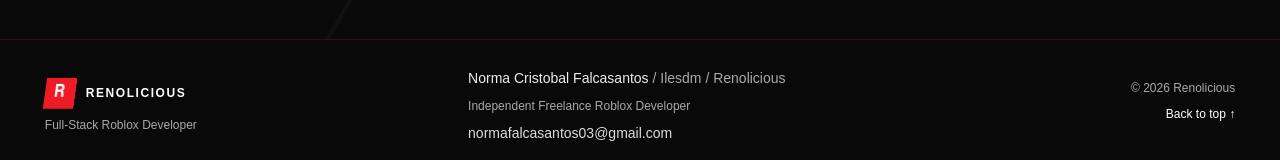
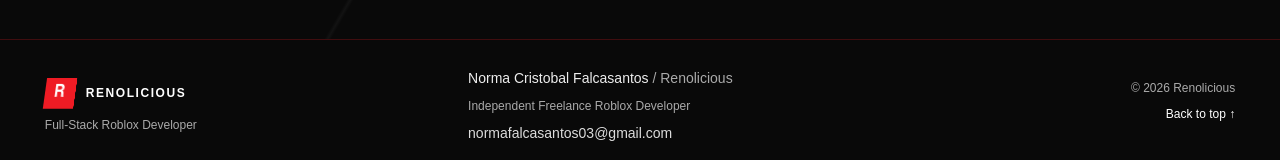
Before and after one commit to ilesdmm/ilesdmm.github.io, a Next.js app: page / in a window 1280 px wide. Shown: the part 10747-10907 px from the top of the page. Built offline with nearby package versions, Linux system fonts and the light colour scheme.

Commit message:
Remove Ilesdm alias from portfolio ownership line

```diff
--- a/app/page.tsx
+++ b/app/page.tsx
@@ -464,7 +464,7 @@ export default function Home() {
           <span>Full-Stack Roblox Developer</span>
         </div>
         <div className="footer-identity">
-          <span className="footer-owner">{config.LEGAL_NAME} <span>/ Ilesdm / Renolicious</span></span>
+          <span className="footer-owner">{config.LEGAL_NAME} <span>/ Renolicious</span></span>
           <span>Independent Freelance Roblox Developer</span>
           <a href={`mailto:${config.CONTACT_EMAIL}`}>{config.CONTACT_EMAIL}</a>
         </div>
```
